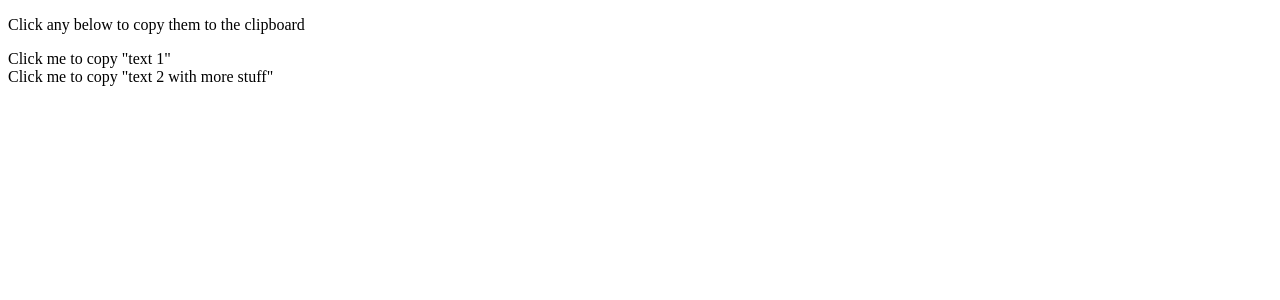
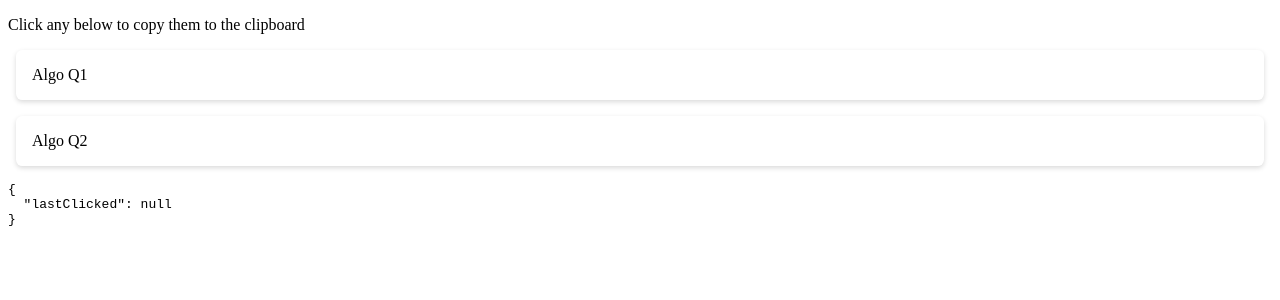
Before and after one commit to dtgoitia/click-to-clipboard, a React app: page / in a window 1280 px wide. Shown: the top 300 px of the page. Built offline with nearby package versions, Linux system fonts and the light colour scheme; the HTML template or start-up script is replaced by a standard one.

Commit message:
Style a bit

```diff
--- a/src/App.tsx
+++ b/src/App.tsx
@@ -1,27 +1,83 @@
 import React, { useState } from "react";
+import styled from "styled-components";
 
 async function copyToClipboard(content: string): Promise<void> {
   return navigator.clipboard.writeText(content);
 }
 
-const MOCK_VALUES = ["text 1", "text 2 with more stuff"];
-
-interface ClickMeButtonProps {
+type ItemId = string;
+interface Item {
+  id: ItemId;
+  description: string;
   text: string;
 }
-function ClickMeButton({ text }: ClickMeButtonProps) {
-  return <div onClick={() => copyToClipboard(text)}>Click me to copy "{text}"</div>;
+const MOCK_VALUES: Item[] = [
+  {
+    id: "random-hash1",
+    description: "Algo Q1",
+    text: "Algo Q1 text",
+  },
+  {
+    id: "random-hash2",
+    description: "Algo Q2",
+    text: "Algo Q2 text",
+  },
+];
+
+const Item = styled.div`
+  margin: 1rem 0.5rem;
+  padding: 1rem;
+  border-radius: 0.4rem;
+  box-shadow: 0px 2px 5px rgba(0, 0, 0, 0.15);
+
+  &:hover {
+    background-color: #ddd;
+    cursor: pointer;
+  }
+  &:active {
+    background-color: #ccc;
+    cursor: pointer;
+  }
+`;
+const ClickedItem = styled(Item)`
+  border: solid 1px rgba(0, 0, 0, 0.5);
+`;
+interface ClickMeButtonProps {
+  item: Item;
+  clicked: boolean;
+  markAsLastClicked: () => void;
+}
+function ItemComponent({ item, clicked, markAsLastClicked }: ClickMeButtonProps) {
+  const handleClick = () => {
+    markAsLastClicked();
+    copyToClipboard(item.text);
+  };
+  if (clicked) {
+    return <ClickedItem onClick={() => handleClick()}>{item.description}</ClickedItem>;
+  }
+  return <Item onClick={() => handleClick()}>{item.description}</Item>;
 }
 
 export default function App() {
   const [values, setValues] = useState(MOCK_VALUES);
+  const [lastClicked, setLastClicked] = useState<ItemId | null>(null);
+
+  const markAsLastClicked = (valueId: ItemId) => {
+    setLastClicked(valueId);
+  };
 
   return (
     <div>
       <p>Click any below to copy them to the clipboard</p>
-      {values.map((text, i) => (
-        <ClickMeButton key={i} text={text} />
+      {values.map(item => (
+        <ItemComponent
+          key={item.id}
+          item={item}
+          clicked={item.id === lastClicked}
+          markAsLastClicked={() => markAsLastClicked(item.id)}
+        />
       ))}
+      <pre>{JSON.stringify({ lastClicked }, null, 2)}</pre>
     </div>
   );
 }
```
Also changed, not shown: package.json (+13 -3 lines), 2 other files (tests, documents, lock files or other folders).
